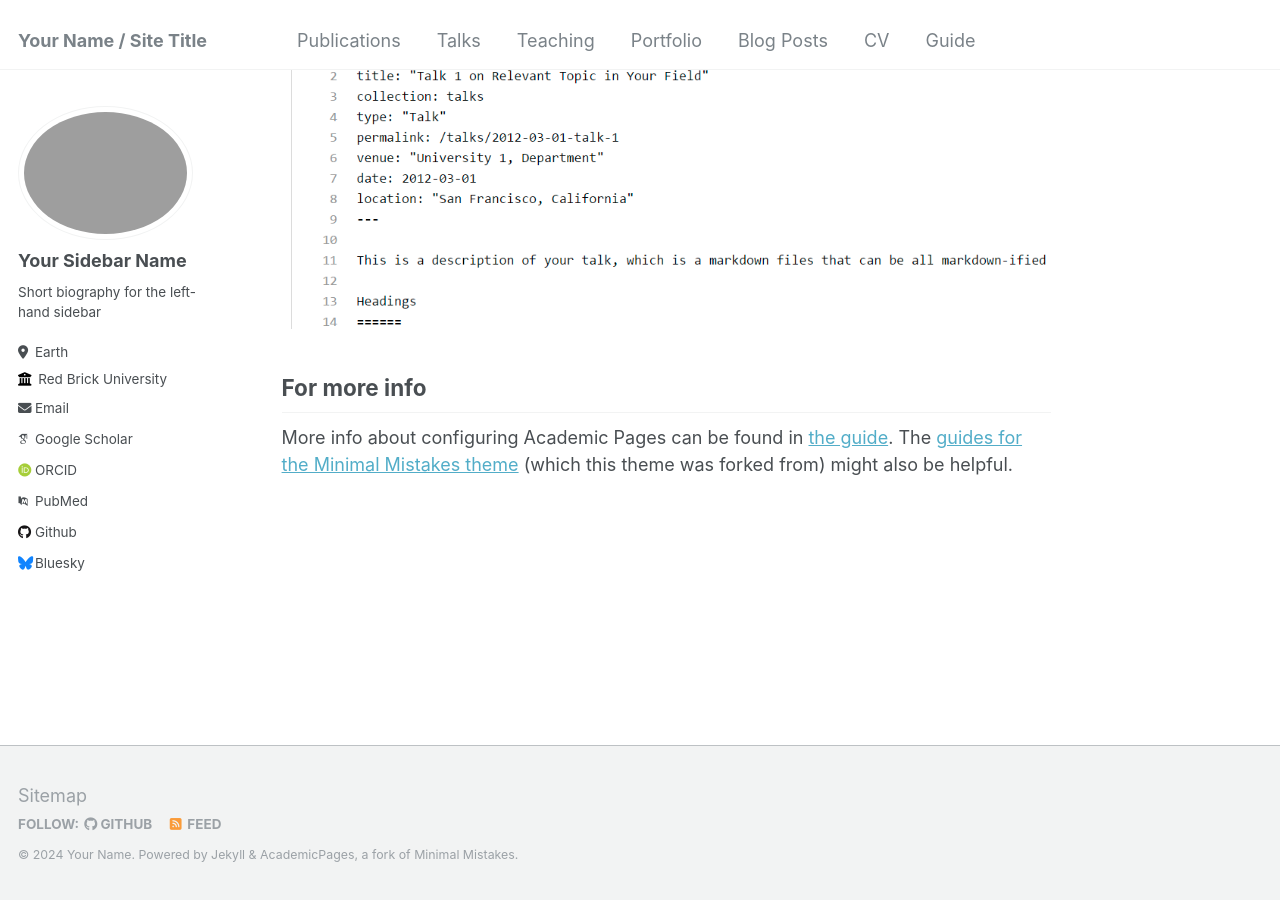
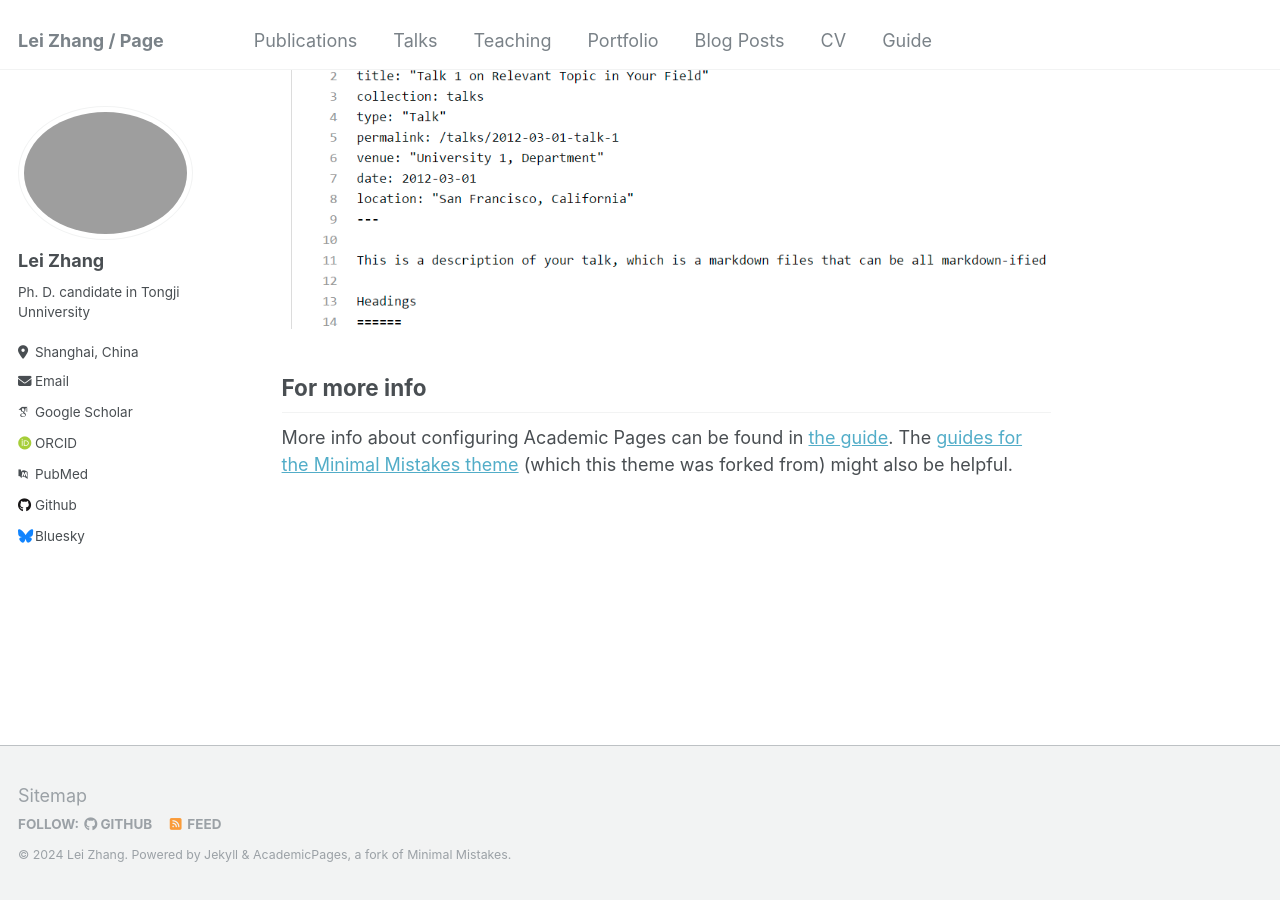
Before and after one commit to tju-zl/tju-zl.github.io, a Jekyll site: the page built from _pages/about.md, in a window 1280 px wide and 900 px high, scrolled down 2660 px. Built offline with Jekyll 4.4.1, drawn with Linux system fonts in a browser that asks for light colours; some web fonts are replaced.

Commit message:
personal

```diff
--- a/_config.yml
+++ b/_config.yml
@@ -8,13 +8,13 @@
 
 # Basic Site Settings
 locale                   : "en-US"
-title                    : "Your Name / Site Title"
+title                    : "Lei Zhang / Page"
 title_separator          : "-"
-name                     : &name "Your Name"
+name                     : &name "Lei Zhang"
 description              : &description "personal description"
-url                      : https://academicpages.github.io # the base hostname & protocol for your site e.g. "https://mmistakes.github.io"
+url                      : https://tju-zl.github.io # the base hostname & protocol for your site e.g. "https://mmistakes.github.io"
 baseurl                  : "" # the subpath of your site, e.g. "/blog"
-repository               : "academicpages/academicpages.github.io"
+repository               : "https://github.com/tju-zl"
 
 # Site Author - The following control what appear as part of the author content on the side bar.
 #               If a field is blank the icon and link will not appear, otherwise it will be shown.
@@ -22,13 +22,13 @@ repository               : "academicpages/academicpages.github.io"
 author:
   # Biographic information
   avatar           : "profile.png"
-  name             : "Your Sidebar Name"
+  name             : "Lei Zhang"
   pronouns         : # example: "she/her"
-  bio              : "Short biography for the left-hand sidebar"
-  location         : "Earth"
-  employer         : "Red Brick University"
+  bio              : "Ph. D. candidate in Tongji Unniversity"
+  location         : "Shanghai, China"
+  university       : "Tongji University"
   uri              : # URL
-  email            : "none@example.org"
+  email            : "2110610@tongji.edu.cn"
 
   # Academic websites
   arxiv            : # URL - Update with the correct link to your profile
@@ -43,12 +43,12 @@ author:
   bitbucket        : # Username - Update with your username on the site
   codepen          : # Username
   dribbble         : # Username
-  github           : "academicpages"
+  github           : "github.com/tju-zl"
   kaggle           : # Username
   stackoverflow    : # User number or user number and name (i.e., use "1" or "1/jeff-atwood")
 
   # Social media
-  bluesky          : "bsky.app" # Replace this with you Bluesky username
+  bluesky          : "Wechat.app" # Replace this with you Bluesky username
   facebook         : # Username
   flickr           : # Username
   foursquare       : # Username
```
Also changed, not shown: 1 other file.
